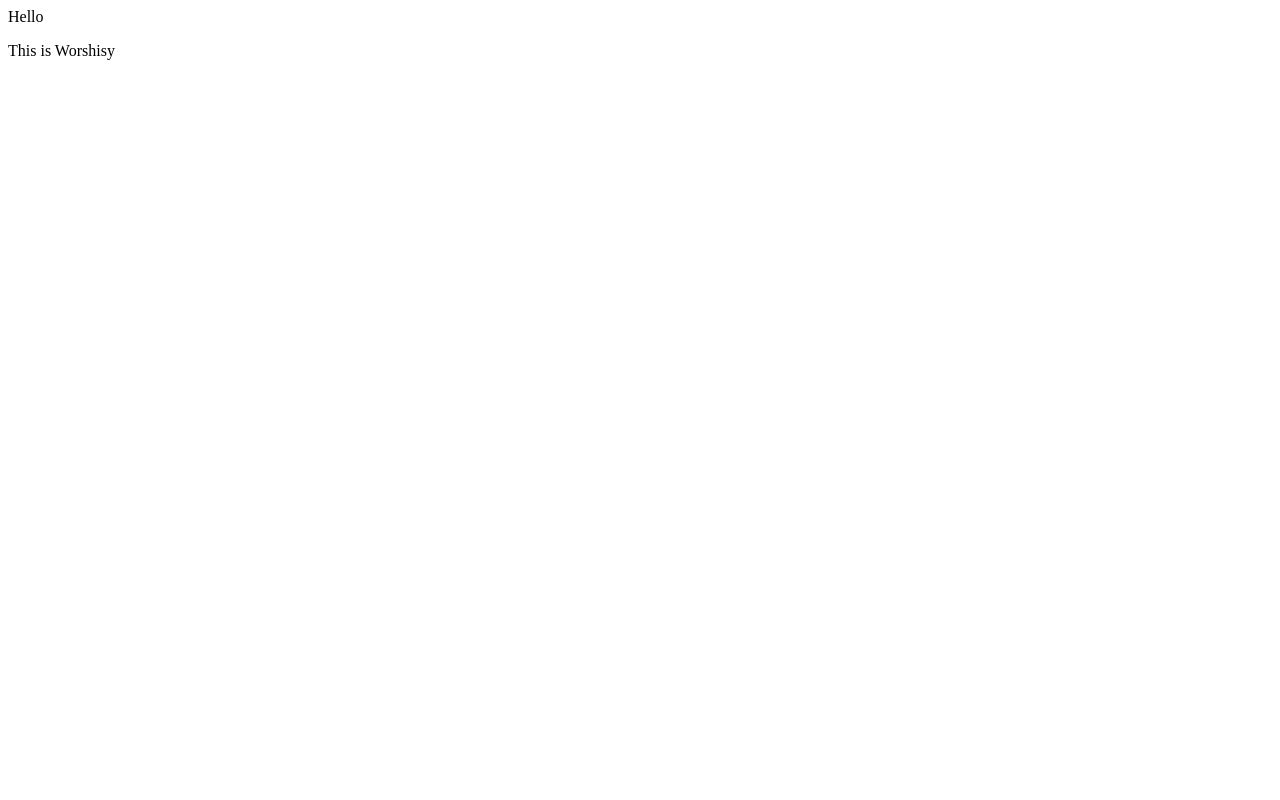
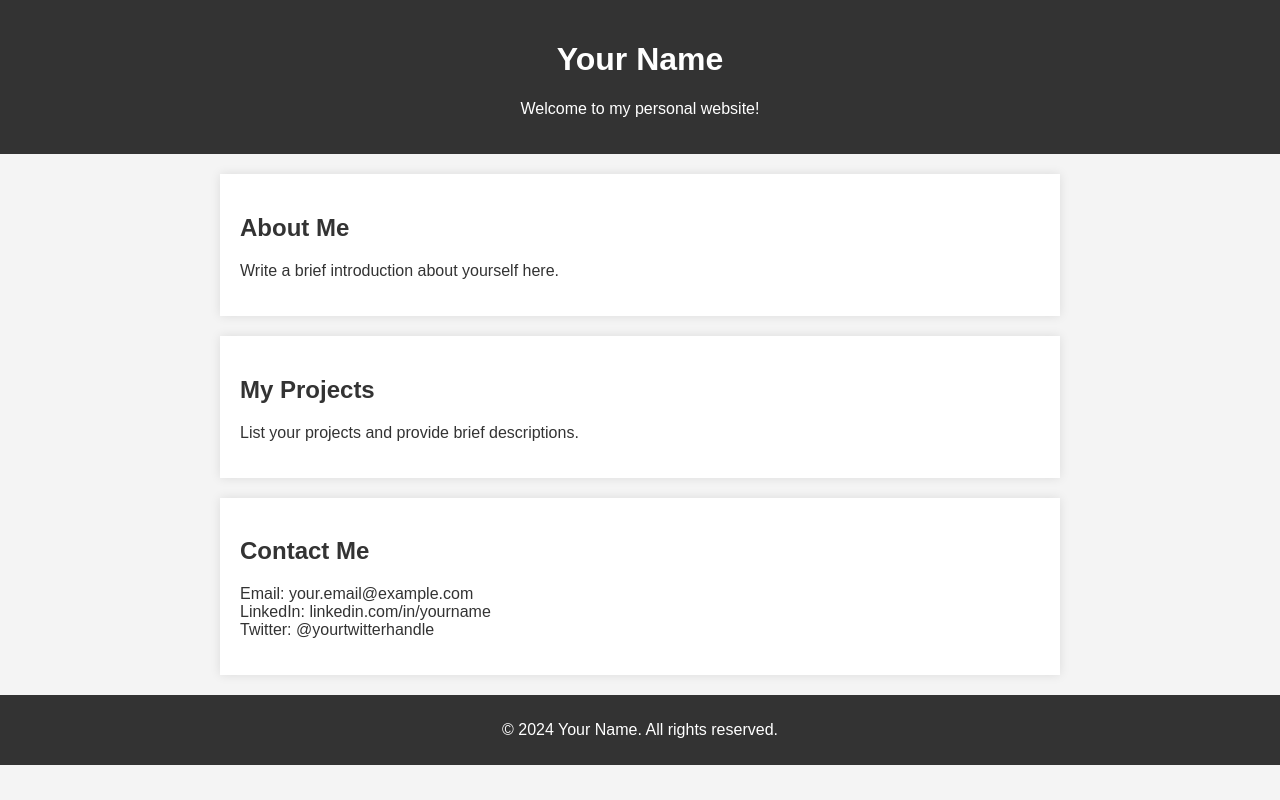
Before and after one commit to Worshisy/worshisy.github.io, a plain HTML site: page index.html in a window 1280 px wide. Drawn offline with Linux system fonts and the light colour scheme.

Commit message:
Update index.html

```diff
--- a/index.html
+++ b/index.html
@@ -1,2 +1,72 @@
-<p>Hello</p>
-<p>This is Worshisy</p>
+<!DOCTYPE html>
+<html lang="en">
+
+<head>
+    <meta charset="UTF-8">
+    <meta name="viewport" content="width=device-width, initial-scale=1.0">
+    <title>Your Name - Personal Website</title>
+    <style>
+        body {
+            font-family: Arial, sans-serif;
+            margin: 0;
+            padding: 0;
+            background-color: #f4f4f4;
+            color: #333;
+        }
+
+        header {
+            background-color: #333;
+            color: #fff;
+            padding: 20px;
+            text-align: center;
+        }
+
+        section {
+            max-width: 800px;
+            margin: 20px auto;
+            padding: 20px;
+            background-color: #fff;
+            box-shadow: 0 0 10px rgba(0, 0, 0, 0.1);
+        }
+
+        footer {
+            text-align: center;
+            padding: 10px;
+            background-color: #333;
+            color: #fff;
+        }
+    </style>
+</head>
+
+<body>
+
+    <header>
+        <h1>Your Name</h1>
+        <p>Welcome to my personal website!</p>
+    </header>
+
+    <section>
+        <h2>About Me</h2>
+        <p>Write a brief introduction about yourself here.</p>
+    </section>
+
+    <section>
+        <h2>My Projects</h2>
+        <p>List your projects and provide brief descriptions.</p>
+    </section>
+
+    <section>
+        <h2>Contact Me</h2>
+        <p>Email: your.email@example.com<br>
+            LinkedIn: linkedin.com/in/yourname<br>
+            Twitter: @yourtwitterhandle
+        </p>
+    </section>
+
+    <footer>
+        <p>&copy; 2024 Your Name. All rights reserved.</p>
+    </footer>
+
+</body>
+
+</html>
```
